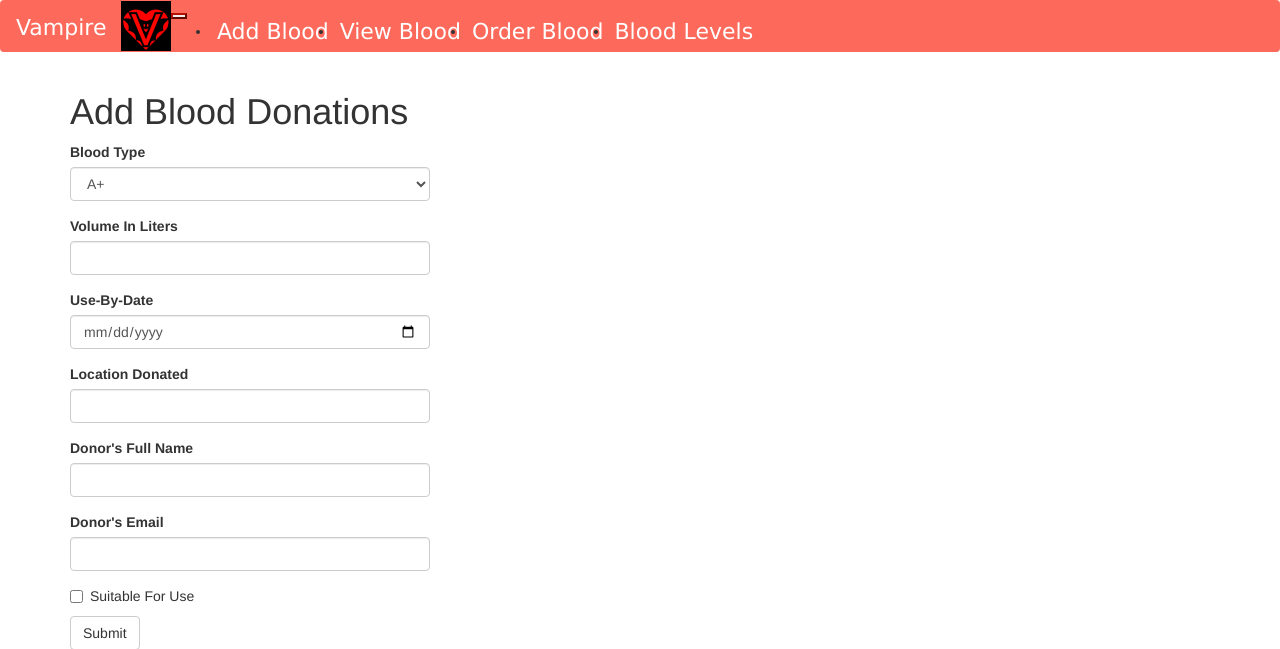
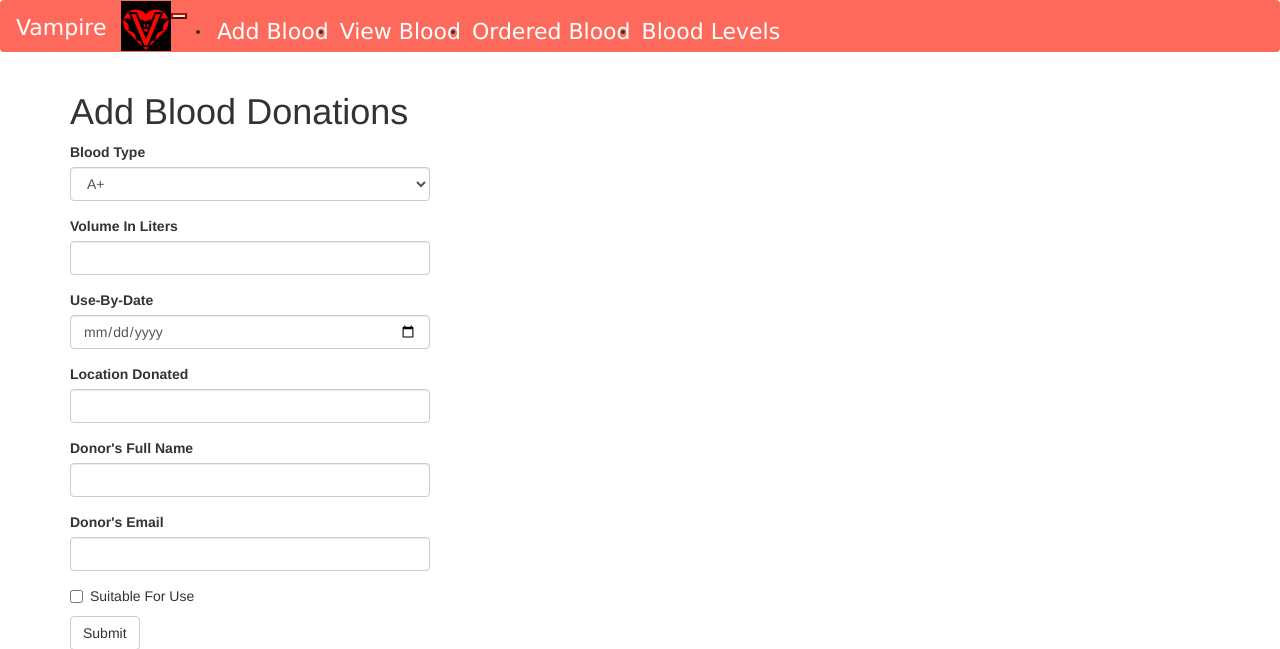
Before and after one commit to VishaalVageshwari/VampireProject, a Flask app: page /add_blood in a window 1280 px wide. Shown: the top 649 px of the page. Run offline with Flask 2, Linux system fonts and the light colour scheme; some libraries are stand-ins or nearby versions.

Commit message:
changed back

```diff
--- a/app/templates/base.html
+++ b/app/templates/base.html
@@ -29,7 +29,7 @@
           <a style="vertical-align: middle;" class="nav-link veranda-h1" href="{{ url_for('main.view_blood') }}">View Blood</a>
         </li>
         <li class="nav-item">
-          <a style="vertical-align: middle;" class="nav-link veranda-h1" href="{{ url_for('main.ordered_blood') }}">Order Blood</a>
+          <a style="vertical-align: middle;" class="nav-link veranda-h1" href="{{ url_for('main.ordered_blood') }}">Ordered Blood</a>
         </li>
         <li class="nav-item">
             <a style="vertical-align: middle;" class="nav-link veranda-h1" href="{{ url_for('main.blood_levels') }}">Blood Levels</a>
```
